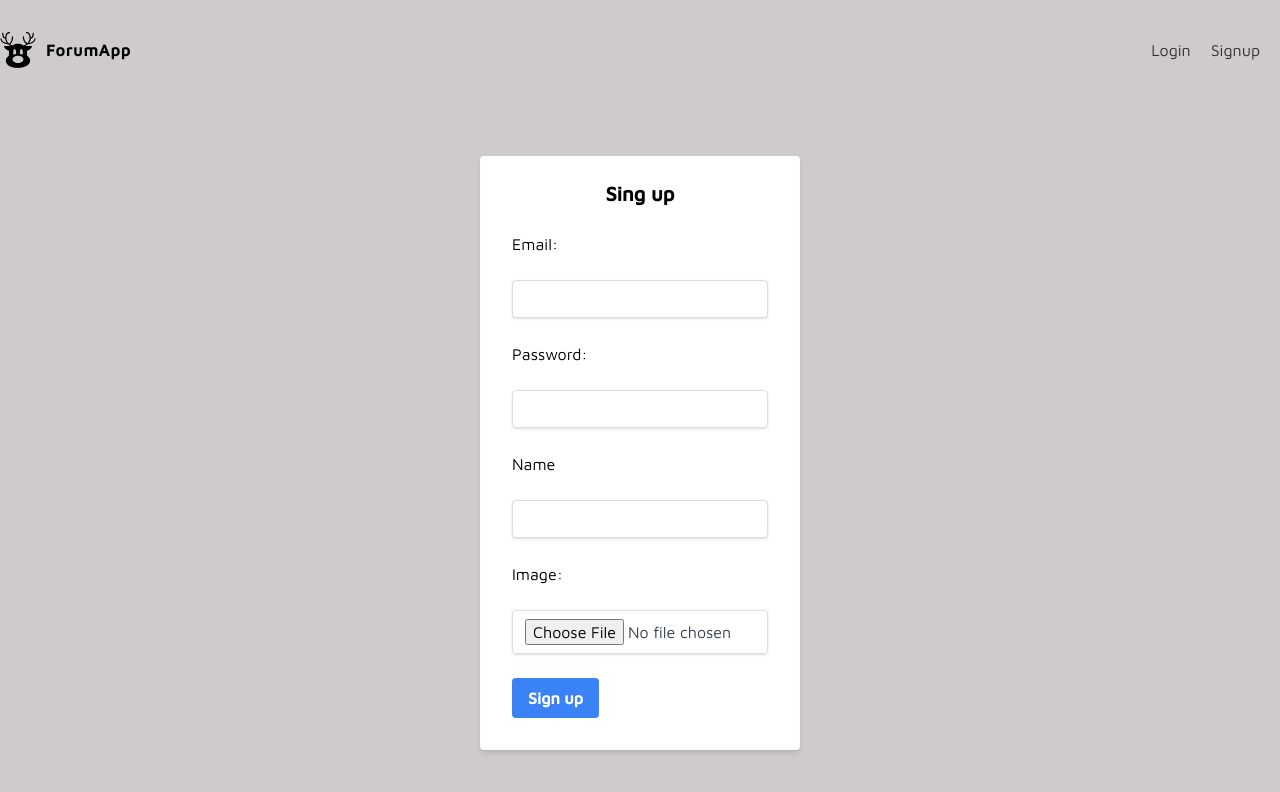
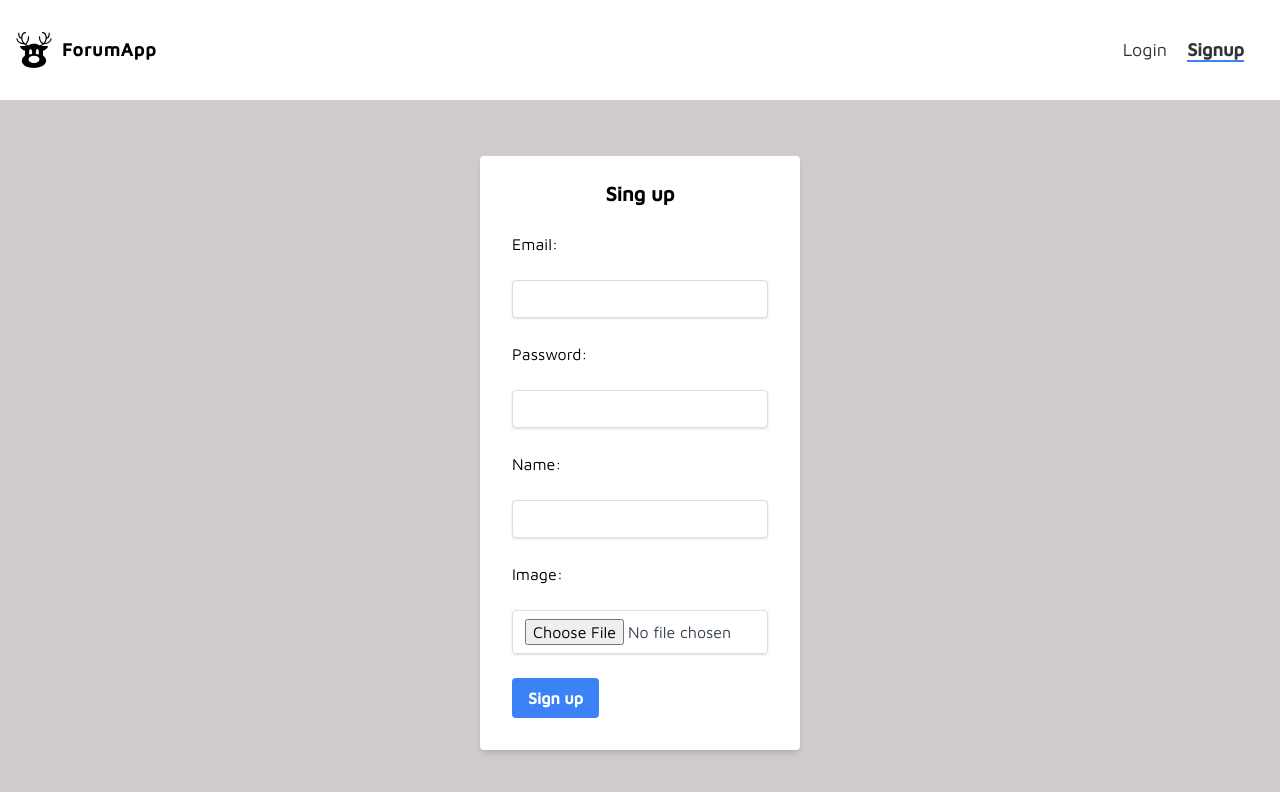
Before and after one commit to oliwerwojtas/forum-project, a React (Vite) app: page /signup in a window 1280 px wide. Shown: the top 792 px of the page. Built offline with nearby package versions, Linux system fonts and the light colour scheme; no server answers.

Commit message:
feat: :sparkles: add classes to NavLink when is acitve (function isActive)

```diff
--- a/src/components/FormInput.jsx
+++ b/src/components/FormInput.jsx
@@ -1,4 +1,3 @@
-import Select from "react-select";
 const FormInput = ({ label, type, onChange, value, required, children }) => {
   return (
     <label>
--- a/src/components/MainNavigation.css
+++ b/src/components/MainNavigation.css
@@ -18,3 +18,6 @@
   width: 36px;
   margin-right: 10px;
 }
+/* li .active {
+  color: blue;
+} */
--- a/src/components/MainNavigation.jsx
+++ b/src/components/MainNavigation.jsx
@@ -4,20 +4,30 @@ import Logo from "../assets/logo.svg";
 import { useAuthContext } from "../hooks/useAuthContext";
 import "./MainNavigation.css";
 import Avatar from "./Avatar";
+
 const MainNavigation = () => {
   const { logout, error, isPending } = useLogout();
   const { user } = useAuthContext();
 
   return (
-    <nav className="w-full py-8 px-0 box-border navbar">
-      <ul className="flex justify-end items-center">
+    <nav className="w-full py-8 px-0 box-border navbar bg-white text-lg">
+      <ul className="flex justify-end items-center px-4">
         <li className="flex items-center logo">
           <img className="img" src={Logo} alt="project logo" />
           <span>ForumApp</span>
         </li>
 
         <li>
-          {!user && <NavLink to="/login">Login </NavLink>}
+          {!user && (
+            <NavLink
+              to="/login"
+              className={({ isActive }) =>
+                isActive ? "font-bold border-b-2 border-blue-500" : undefined
+              }
+            >
+              Login
+            </NavLink>
+          )}
           {user && (
             <div className="flex">
               <Avatar src={user.photoURL} />
@@ -26,7 +36,16 @@ const MainNavigation = () => {
           )}
         </li>
         <li>
-          {!user && <NavLink to="/signup">Signup</NavLink>}
+          {!user && (
+            <NavLink
+              to="/signup"
+              className={({ isActive }) =>
+                isActive ? "font-bold border-b-2 border-blue-500" : undefined
+              }
+            >
+              Signup
+            </NavLink>
+          )}
           {user && <NavLink to="/"></NavLink>}
         </li>
         <li>{user && <button onClick={logout}>Loging out...</button>}</li>
--- a/src/output.css
+++ b/src/output.css
@@ -20,7 +20,7 @@
 
 ::before,
 ::after {
-  --tw-content: '';
+  --tw-content: "";
 }
 
 /*
@@ -33,11 +33,12 @@
 
 html {
   line-height: 1.5; /* 1 */
-  -webkit-text-size-adjust: 100%; /* 2 */
   -moz-tab-size: 4; /* 3 */
   -o-tab-size: 4;
-     tab-size: 4; /* 3 */
-  font-family: ui-sans-serif, system-ui, -apple-system, BlinkMacSystemFont, "Segoe UI", Roboto, "Helvetica Neue", Arial, "Noto Sans", sans-serif, "Apple Color Emoji", "Segoe UI Emoji", "Segoe UI Symbol", "Noto Color Emoji"; /* 4 */
+  tab-size: 4; /* 3 */
+  font-family: ui-sans-serif, system-ui, -apple-system, BlinkMacSystemFont, "Segoe UI", Roboto,
+    "Helvetica Neue", Arial, "Noto Sans", sans-serif, "Apple Color Emoji", "Segoe UI Emoji",
+    "Segoe UI Symbol", "Noto Color Emoji"; /* 4 */
   font-feature-settings: normal; /* 5 */
 }
 
@@ -69,7 +70,7 @@ Add the correct text decoration in Chrome, Edge, and Safari.
 
 abbr:where([title]) {
   -webkit-text-decoration: underline dotted;
-          text-decoration: underline dotted;
+  text-decoration: underline dotted;
 }
 
 /*
@@ -113,7 +114,8 @@ code,
 kbd,
 samp,
 pre {
-  font-family: ui-monospace, SFMono-Regular, Menlo, Monaco, Consolas, "Liberation Mono", "Courier New", monospace; /* 1 */
+  font-family: ui-monospace, SFMono-Regular, Menlo, Monaco, Consolas, "Liberation Mono",
+    "Courier New", monospace; /* 1 */
   font-size: 1em; /* 2 */
 }
 
@@ -192,9 +194,9 @@ select {
 */
 
 button,
-[type='button'],
-[type='reset'],
-[type='submit'] {
+[type="button"],
+[type="reset"],
+[type="submit"] {
   -webkit-appearance: button; /* 1 */
   background-color: transparent; /* 2 */
   background-image: none; /* 2 */
@@ -238,7 +240,7 @@ Correct the cursor style of increment and decrement buttons in Safari.
 2. Correct the outline style in Safari.
 */
 
-[type='search'] {
+[type="search"] {
   -webkit-appearance: textfield; /* 1 */
   outline-offset: -2px; /* 2 */
 }
@@ -319,7 +321,8 @@ textarea {
 2. Set the default placeholder color to the user's configured gray 400 color.
 */
 
-input::-moz-placeholder, textarea::-moz-placeholder {
+input::-moz-placeholder,
+textarea::-moz-placeholder {
   opacity: 1; /* 1 */
   color: #9ca3af; /* 2 */
 }
@@ -381,7 +384,9 @@ video {
   display: none;
 }
 
-*, ::before, ::after{
+*,
+::before,
+::after {
   --tw-border-spacing-x: 0;
   --tw-border-spacing-y: 0;
   --tw-translate-x: 0;
@@ -391,16 +396,16 @@ video {
   --tw-skew-y: 0;
   --tw-scale-x: 1;
   --tw-scale-y: 1;
-  --tw-pan-x:  ;
-  --tw-pan-y:  ;
-  --tw-pinch-zoom:  ;
+  --tw-pan-x: ;
+  --tw-pan-y: ;
+  --tw-pinch-zoom: ;
   --tw-scroll-snap-strictness: proximity;
-  --tw-ordinal:  ;
-  --tw-slashed-zero:  ;
-  --tw-numeric-figure:  ;
-  --tw-numeric-spacing:  ;
-  --tw-numeric-fraction:  ;
-  --tw-ring-inset:  ;
+  --tw-ordinal: ;
+  --tw-slashed-zero: ;
+  --tw-numeric-figure: ;
+  --tw-numeric-spacing: ;
+  --tw-numeric-fraction: ;
+  --tw-ring-inset: ;
   --tw-ring-offset-width: 0px;
   --tw-ring-offset-color: #fff;
   --tw-ring-color: rgb(59 130 246 / 0.5);
@@ -408,27 +413,27 @@ video {
   --tw-ring-shadow: 0 0 #0000;
   --tw-shadow: 0 0 #0000;
   --tw-shadow-colored: 0 0 #0000;
-  --tw-blur:  ;
-  --tw-brightness:  ;
-  --tw-contrast:  ;
-  --tw-grayscale:  ;
-  --tw-hue-rotate:  ;
-  --tw-invert:  ;
-  --tw-saturate:  ;
-  --tw-sepia:  ;
-  --tw-drop-shadow:  ;
-  --tw-backdrop-blur:  ;
-  --tw-backdrop-brightness:  ;
-  --tw-backdrop-contrast:  ;
-  --tw-backdrop-grayscale:  ;
-  --tw-backdrop-hue-rotate:  ;
-  --tw-backdrop-invert:  ;
-  --tw-backdrop-opacity:  ;
-  --tw-backdrop-saturate:  ;
-  --tw-backdrop-sepia:  ;
+  --tw-blur: ;
+  --tw-brightness: ;
+  --tw-contrast: ;
+  --tw-grayscale: ;
+  --tw-hue-rotate: ;
+  --tw-invert: ;
+  --tw-saturate: ;
+  --tw-sepia: ;
+  --tw-drop-shadow: ;
+  --tw-backdrop-blur: ;
+  --tw-backdrop-brightness: ;
+  --tw-backdrop-contrast: ;
+  --tw-backdrop-grayscale: ;
+  --tw-backdrop-hue-rotate: ;
+  --tw-backdrop-invert: ;
+  --tw-backdrop-opacity: ;
+  --tw-backdrop-saturate: ;
+  --tw-backdrop-sepia: ;
 }
 
-::backdrop{
+::backdrop {
   --tw-border-spacing-x: 0;
   --tw-border-spacing-y: 0;
   --tw-translate-x: 0;
@@ -438,16 +443,16 @@ video {
   --tw-skew-y: 0;
   --tw-scale-x: 1;
   --tw-scale-y: 1;
-  --tw-pan-x:  ;
-  --tw-pan-y:  ;
-  --tw-pinch-zoom:  ;
+  --tw-pan-x: ;
+  --tw-pan-y: ;
+  --tw-pinch-zoom: ;
   --tw-scroll-snap-strictness: proximity;
-  --tw-ordinal:  ;
-  --tw-slashed-zero:  ;
-  --tw-numeric-figure:  ;
-  --tw-numeric-spacing:  ;
-  --tw-numeric-fraction:  ;
-  --tw-ring-inset:  ;
+  --tw-ordinal: ;
+  --tw-slashed-zero: ;
+  --tw-numeric-figure: ;
+  --tw-numeric-spacing: ;
+  --tw-numeric-fraction: ;
+  --tw-ring-inset: ;
   --tw-ring-offset-width: 0px;
   --tw-ring-offset-color: #fff;
   --tw-ring-color: rgb(59 130 246 / 0.5);
@@ -455,281 +460,191 @@ video {
   --tw-ring-shadow: 0 0 #0000;
   --tw-shadow: 0 0 #0000;
   --tw-shadow-colored: 0 0 #0000;
-  --tw-blur:  ;
-  --tw-brightness:  ;
-  --tw-contrast:  ;
-  --tw-grayscale:  ;
-  --tw-hue-rotate:  ;
-  --tw-invert:  ;
-  --tw-saturate:  ;
-  --tw-sepia:  ;
-  --tw-drop-shadow:  ;
-  --tw-backdrop-blur:  ;
-  --tw-backdrop-brightness:  ;
-  --tw-backdrop-contrast:  ;
-  --tw-backdrop-grayscale:  ;
-  --tw-backdrop-hue-rotate:  ;
-  --tw-backdrop-invert:  ;
-  --tw-backdrop-opacity:  ;
-  --tw-backdrop-saturate:  ;
-  --tw-backdrop-sepia:  ;
+  --tw-blur: ;
+  --tw-brightness: ;
+  --tw-contrast: ;
+  --tw-grayscale: ;
+  --tw-hue-rotate: ;
+  --tw-invert: ;
+  --tw-saturate: ;
+  --tw-sepia: ;
+  --tw-drop-shadow: ;
+  --tw-backdrop-blur: ;
+  --tw-backdrop-brightness: ;
+  --tw-backdrop-contrast: ;
+  --tw-backdrop-grayscale: ;
+  --tw-backdrop-hue-rotate: ;
+  --tw-backdrop-invert: ;
+  --tw-backdrop-opacity: ;
+  --tw-backdrop-saturate: ;
+  --tw-backdrop-sepia: ;
 }
-.mx-auto{
-  margin-left: auto;
-  margin-right: auto;
-}
-.my-6{
-  margin-top: 1.5rem;
-  margin-bottom: 1.5rem;
-}
-.my-8{
+.my-8 {
   margin-top: 2rem;
   margin-bottom: 2rem;
 }
-.mb-6{
+.mb-4 {
+  margin-bottom: 1rem;
+}
+.mb-6 {
   margin-bottom: 1.5rem;
 }
-.mt-4{
-  margin-top: 1rem;
-}
-.mb-4{
-  margin-bottom: 1rem;
-}
-.mt-12{
+.mt-12 {
   margin-top: 3rem;
 }
-.mt-28{
-  margin-top: 7rem;
-}
-.mt-24{
-  margin-top: 6rem;
-}
-.mt-14{
+.mt-14 {
   margin-top: 3.5rem;
 }
-.ml-2{
-  margin-left: 0.5rem;
-}
-.box-border{
+.box-border {
   box-sizing: border-box;
 }
-.block{
+.block {
   display: block;
 }
-.inline{
-  display: inline;
-}
-.flex{
+.flex {
   display: flex;
 }
-.grid{
-  display: grid;
-}
-.h-12{
+.h-12 {
   height: 3rem;
 }
-.h-6{
+.h-6 {
   height: 1.5rem;
 }
-.max-h-\[45rem\]{
-  max-height: 45rem;
-}
-.min-h-screen{
-  min-height: 100vh;
-}
-.w-12{
+.w-12 {
   width: 3rem;
 }
-.w-6{
+.w-2\/4 {
+  width: 50%;
+}
+.w-6 {
   width: 1.5rem;
 }
-.w-96{
-  width: 24rem;
+.w-80 {
+  width: 20rem;
 }
-.w-auto{
-  width: auto;
-}
-.w-full{
+.w-full {
   width: 100%;
 }
-.w-2\/4{
-  width: 50%;
+.appearance-none {
+  -webkit-appearance: none;
+  -moz-appearance: none;
+  appearance: none;
 }
-.w-72{
-  width: 18rem;
-}
-.w-80{
-  width: 20rem;
-}
-.appearance-none{
-  -webkit-appearance: none;
-     -moz-appearance: none;
-          appearance: none;
-}
-.grid-cols-3{
-  grid-template-columns: repeat(3, minmax(0, 1fr));
-}
-.flex-row{
-  flex-direction: row;
-}
-.flex-col{
+.flex-col {
   flex-direction: column;
 }
-.flex-wrap{
+.flex-wrap {
   flex-wrap: wrap;
 }
-.items-center{
+.items-center {
   align-items: center;
 }
-.justify-end{
+.justify-end {
   justify-content: flex-end;
 }
-.justify-center{
+.justify-center {
   justify-content: center;
 }
-.justify-between{
+.justify-between {
   justify-content: space-between;
 }
-.justify-around{
+.justify-around {
   justify-content: space-around;
 }
-.gap-4{
-  gap: 1rem;
-}
-.gap-y-4{
-  row-gap: 1rem;
-}
-.gap-x-4{
-  -moz-column-gap: 1rem;
-       column-gap: 1rem;
-}
-.justify-self-center{
-  justify-self: center;
-}
-.overflow-hidden{
+.overflow-hidden {
   overflow: hidden;
 }
-.rounded-md{
+.rounded {
+  border-radius: 0.25rem;
+}
+.rounded-md {
   border-radius: 0.375rem;
 }
-.rounded{
-  border-radius: 0.25rem;
-}
-.border{
+.border {
   border-width: 1px;
 }
-.bg-amber-300{
-  --tw-bg-opacity: 1;
-  background-color: rgb(252 211 77 / var(--tw-bg-opacity));
-}
-.bg-sky-500{
-  --tw-bg-opacity: 1;
-  background-color: rgb(14 165 233 / var(--tw-bg-opacity));
-}
-.bg-black{
-  --tw-bg-opacity: 1;
-  background-color: rgb(0 0 0 / var(--tw-bg-opacity));
-}
-.bg-blue-500{
+.bg-blue-500 {
   --tw-bg-opacity: 1;
   background-color: rgb(59 130 246 / var(--tw-bg-opacity));
 }
-.bg-white{
+.bg-white {
   --tw-bg-opacity: 1;
   background-color: rgb(255 255 255 / var(--tw-bg-opacity));
 }
-.p-6{
-  padding: 1.5rem;
-}
-.px-0{
+.px-0 {
   padding-left: 0px;
   padding-right: 0px;
 }
-.px-2{
-  padding-left: 0.5rem;
-  padding-right: 0.5rem;
+.px-3 {
+  padding-left: 0.75rem;
+  padding-right: 0.75rem;
 }
-.py-3{
-  padding-top: 0.75rem;
-  padding-bottom: 0.75rem;
+.px-4 {
+  padding-left: 1rem;
+  padding-right: 1rem;
 }
-.py-8{
+.px-8 {
+  padding-left: 2rem;
+  padding-right: 2rem;
+}
+.py-2 {
+  padding-top: 0.5rem;
+  padding-bottom: 0.5rem;
+}
+.py-8 {
   padding-top: 2rem;
   padding-bottom: 2rem;
 }
-.px-3{
-  padding-left: 0.75rem;
-  padding-right: 0.75rem;
-}
-.px-4{
-  padding-left: 1rem;
-  padding-right: 1rem;
-}
-.px-8{
-  padding-left: 2rem;
-  padding-right: 2rem;
-}
-.py-2{
-  padding-top: 0.5rem;
-  padding-bottom: 0.5rem;
-}
-.pb-8{
+.pb-8 {
   padding-bottom: 2rem;
 }
-.pt-6{
+.pt-6 {
   padding-top: 1.5rem;
 }
-.text-center{
+.text-center {
   text-align: center;
 }
-.align-middle{
-  vertical-align: middle;
-}
-.text-2xl{
+.text-2xl {
   font-size: 1.5rem;
   line-height: 2rem;
 }
-.text-base{
-  font-size: 1rem;
-  line-height: 1.5rem;
+.text-lg {
+  font-size: 1.125rem;
+  line-height: 1.75rem;
 }
-.text-xl{
+.text-xl {
   font-size: 1.25rem;
   line-height: 1.75rem;
 }
-.font-bold{
+.font-bold {
   font-weight: 700;
 }
-.leading-tight{
+.leading-tight {
   line-height: 1.25;
 }
-.text-sky-400\/75{
-  color: rgb(56 189 248 / 0.75);
-}
-.text-gray-700{
+.text-gray-700 {
   --tw-text-opacity: 1;
   color: rgb(55 65 81 / var(--tw-text-opacity));
 }
-.text-white{
+.text-white {
   --tw-text-opacity: 1;
   color: rgb(255 255 255 / var(--tw-text-opacity));
 }
-.text-blue-500{
-  --tw-text-opacity: 1;
-  color: rgb(59 130 246 / var(--tw-text-opacity));
-}
-.shadow{
+.shadow {
   --tw-shadow: 0 1px 3px 0 rgb(0 0 0 / 0.1), 0 1px 2px -1px rgb(0 0 0 / 0.1);
   --tw-shadow-colored: 0 1px 3px 0 var(--tw-shadow-color), 0 1px 2px -1px var(--tw-shadow-color);
-  box-shadow: var(--tw-ring-offset-shadow, 0 0 #0000), var(--tw-ring-shadow, 0 0 #0000), var(--tw-shadow);
+  box-shadow: var(--tw-ring-offset-shadow, 0 0 #0000), var(--tw-ring-shadow, 0 0 #0000),
+    var(--tw-shadow);
 }
-.shadow-md{
+.shadow-md {
   --tw-shadow: 0 4px 6px -1px rgb(0 0 0 / 0.1), 0 2px 4px -2px rgb(0 0 0 / 0.1);
   --tw-shadow-colored: 0 4px 6px -1px var(--tw-shadow-color), 0 2px 4px -2px var(--tw-shadow-color);
-  box-shadow: var(--tw-ring-offset-shadow, 0 0 #0000), var(--tw-ring-shadow, 0 0 #0000), var(--tw-shadow);
+  box-shadow: var(--tw-ring-offset-shadow, 0 0 #0000), var(--tw-ring-shadow, 0 0 #0000),
+    var(--tw-shadow);
 }
-.filter{
-  filter: var(--tw-blur) var(--tw-brightness) var(--tw-contrast) var(--tw-grayscale) var(--tw-hue-rotate) var(--tw-invert) var(--tw-saturate) var(--tw-sepia) var(--tw-drop-shadow);
+.filter {
+  filter: var(--tw-blur) var(--tw-brightness) var(--tw-contrast) var(--tw-grayscale)
+    var(--tw-hue-rotate) var(--tw-invert) var(--tw-saturate) var(--tw-sepia) var(--tw-drop-shadow);
 }
 
 body {
@@ -737,17 +652,7 @@ body {
   font-family: "Maven Pro", sans-serif;
 }
 
-.hover\:bg-blue-700:hover{
+.hover\:bg-blue-700:hover {
   --tw-bg-opacity: 1;
   background-color: rgb(29 78 216 / var(--tw-bg-opacity));
 }
-
-.hover\:text-blue-700:hover{
-  --tw-text-opacity: 1;
-  color: rgb(29 78 216 / var(--tw-text-opacity));
-}
-
-.focus\:outline-none:focus{
-  outline: 2px solid transparent;
-  outline-offset: 2px;
-}
--- a/src/pages/signup/Signup.jsx
+++ b/src/pages/signup/Signup.jsx
@@ -59,7 +59,7 @@ const Signup = () => {
           required
         />
         <FormInput
-          label="Name"
+          label="Name:"
           type="text"
           onChange={(e) => setDisplayName(e.target.value)}
           value={displayName}
```
Also changed, not shown: 1 other file (tests, documents, lock files or other folders).
